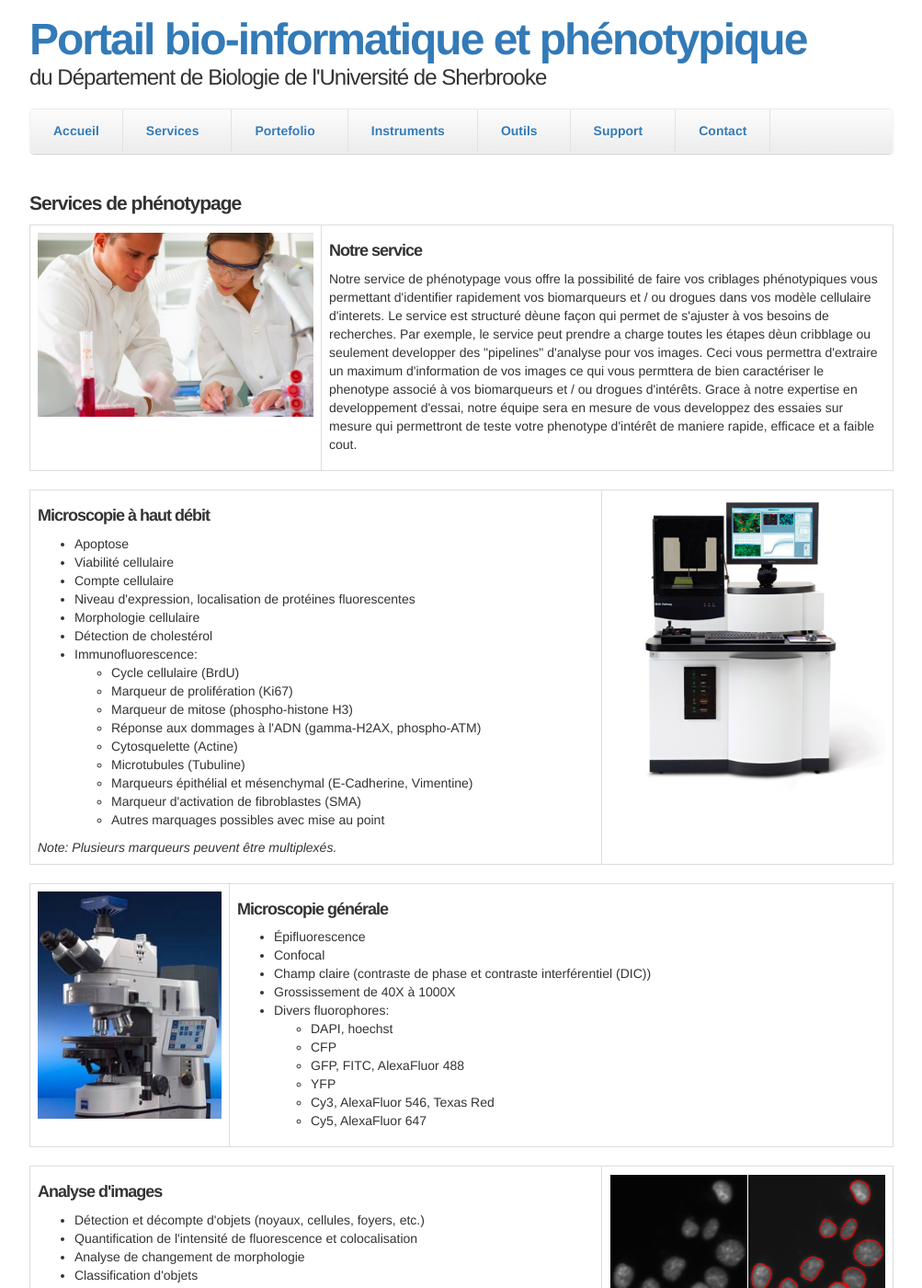
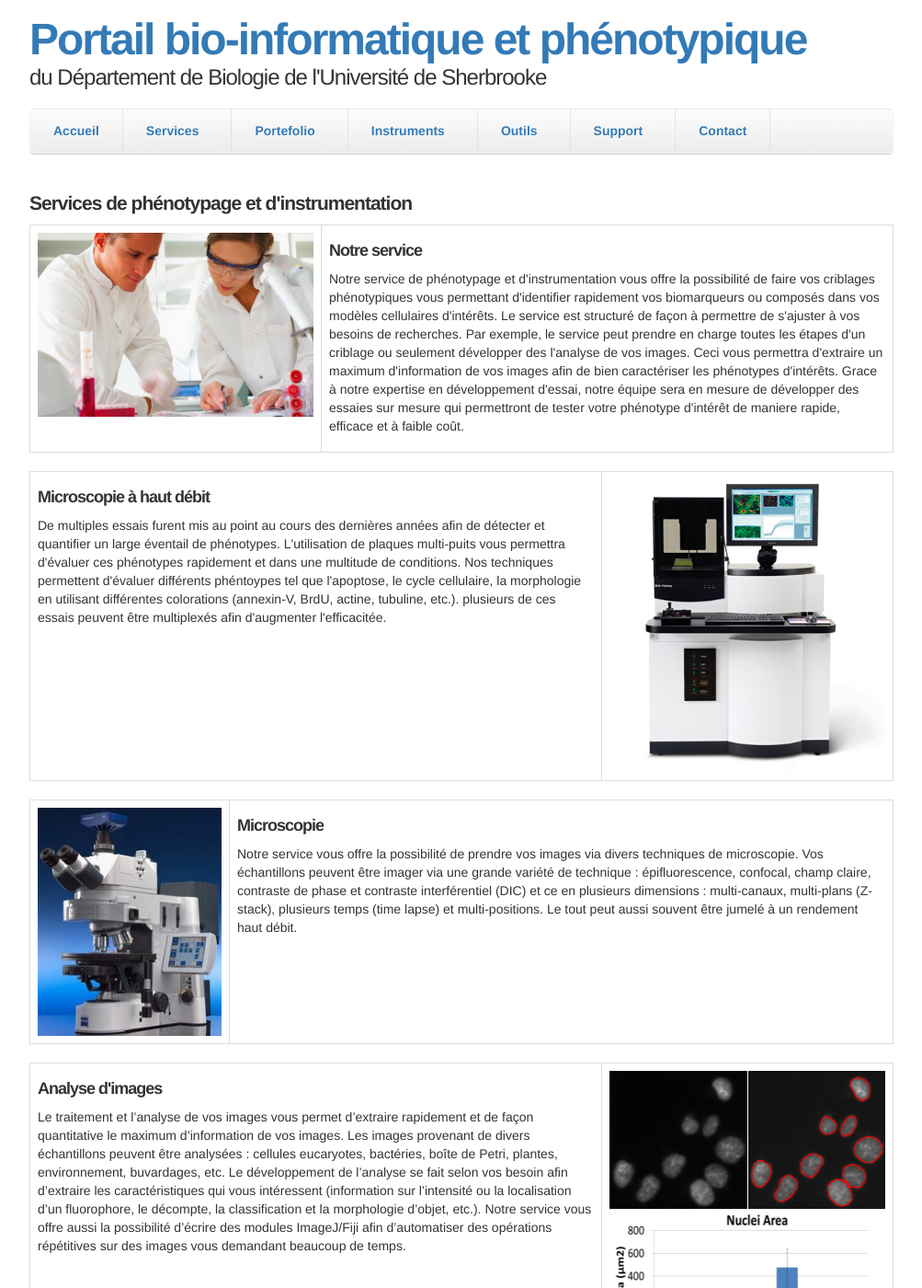
Before and after one commit to jflucier/bioinfo-portal-, a Jekyll site: the page built from portal/services/microscopie.md, in a window 1280 px wide and 1400 px high. Shown: the whole window at 92% size, without its empty margins (48-1051 px from the left). Built offline with Jekyll 4.4.1, drawn with Linux system fonts in a browser that asks for light colours; nearby versions of some CDN libraries; Markdown is read by kramdown in place of the engine named in the settings; some of the changed text lies outside the part shown.

Commit message:
Corrections et service de phéno

```diff
--- a/portal/services/microscopie.md
+++ b/portal/services/microscopie.md
@@ -2,7 +2,7 @@
 layout: default
 ---
 
-<h2>Services de phénotypage</h2>
+<h2>Services de phénotypage et d'instrumentation</h2>
 
 
 <table >
@@ -12,13 +12,12 @@ layout: default
 <td >
 <h4><b>Notre service</b></h4>
 <p>
-Notre service de phénotypage vous offre la possibilité de faire vos criblages phénotypiques vous permettant d'identifier rapidement
-vos biomarqueurs et / ou drogues dans vos modèle cellulaire d'interets. Le service est structuré dèune façon qui permet de s'ajuster
-à vos besoins de recherches. Par exemple, le service peut prendre a charge toutes les étapes dèun cribblage ou seulement developper
-des "pipelines" d'analyse pour vos images. Ceci vous permettra d'extraire un maximum d'information de vos images ce qui vous permttera
-de bien caractériser le phenotype associé à vos biomarqueurs et / ou drogues d'intérêts. Grace à notre expertise en developpement d'essai,
-notre équipe sera en mesure de vous developpez des essaies sur mesure qui permettront de teste votre phenotype d'intérêt de maniere rapide,
-efficace et a faible cout.
+Notre service de phénotypage et d'instrumentation vous offre la possibilité de faire vos criblages phénotypiques vous permettant d'identifier rapidement
+vos biomarqueurs ou composés dans vos modèles cellulaires d'intérêts. Le service est structuré de façon à permettre de s'ajuster
+à vos besoins de recherches. Par exemple, le service peut prendre en charge toutes les étapes d'un criblage ou seulement développer
+des l'analyse de vos images. Ceci vous permettra d'extraire un maximum d'information de vos images afin
+de bien caractériser les phénotypes d'intérêts. Grace à notre expertise en développement d'essai, notre équipe sera en mesure de développer des essaies sur mesure qui permettront de tester votre phénotype d'intérêt de maniere rapide,
+efficace et à faible coût.
 </p>
 </td>
 </tr>
@@ -32,30 +31,8 @@ efficace et a faible cout.
 <td >
 <h4><b>Microscopie à haut débit</b></h4>
 <p>
-    <ul>
-      <li>Apoptose</li>
-      <li>Viabilité cellulaire</li>
-      <li>Compte cellulaire</li>
-      <li>Niveau d'expression, localisation de protéines fluorescentes</li>
-      <li>Morphologie cellulaire</li>
-      <li>Détection de cholestérol</li>
-      <li>Immunofluorescence:
-        <ul>
-            <li>Cycle cellulaire (BrdU)</li>
-            <li>Marqueur de prolifération (Ki67)</li>
-            <li>Marqueur de mitose (phospho-histone H3)</li>
-            <li>Réponse aux dommages à l'ADN (gamma-H2AX, phospho-ATM)</li>
-            <li>Cytosquelette (Actine)</li>
-            <li>Microtubules (Tubuline)</li>
-            <li>Marqueurs épithélial et mésenchymal (E-Cadherine, Vimentine)</li>
-            <li>Marqueur d'activation de fibroblastes (SMA)</li>
-            <li>Autres marquages possibles avec mise au point</li>
-        </ul>
-      </li>
-    </ul>
+De multiples essais furent mis au point au cours des dernières années afin de détecter et quantifier un large éventail de phénotypes. L'utilisation de plaques multi-puits vous permettra d'évaluer ces phénotypes rapidement et dans une multitude de conditions. Nos techniques permettent d'évaluer différents phéntoypes tel que l'apoptose, le cycle cellulaire, la morphologie en utilisant différentes colorations (annexin-V, BrdU, actine, tubuline, etc.). plusieurs de ces essais peuvent être multiplexés afin d'augmenter l'efficacitée.
 </p>
-
-<i>Note: Plusieurs marqueurs peuvent être multiplexés.</i>
 </td>
 <td width='300px' ><img src='/images/bd_pathway_855.jpg' width='300px' /></td>
 </tr>
@@ -67,24 +44,9 @@ efficace et a faible cout.
 <tr style="background-color:#FFFFFF">
 <td width='200px' ><img src='/images/zeiss_axioimager_z1.jpg' width='200px' /></td>
 <td >
-<h4><b>Microscopie générale</b></h4>
+<h4><b>Microscopie</b></h4>
 <p>
-    <ul>
-        <li>Épifluorescence</li>
-        <li>Confocal</li>
-        <li>Champ claire (contraste de phase et contraste interférentiel (DIC))</li>
-        <li>Grossissement de 40X à 1000X</li>
-        <li>Divers fluorophores:
-            <ul>
-                <li>DAPI, hoechst</li>
-                <li>CFP</li>
-                <li>GFP, FITC, AlexaFluor 488</li>
-                <li>YFP</li>
-                <li>Cy3, AlexaFluor 546, Texas Red</li>
-                <li>Cy5, AlexaFluor 647</li>
-            </ul>
-        </li>
-    </ul>
+Notre service vous offre la possibilité de prendre vos images via divers techniques de microscopie. Vos échantillons peuvent être imager via une grande variété de technique : épifluorescence, confocal, champ claire, contraste de phase et contraste interférentiel (DIC) et ce en plusieurs dimensions : multi-canaux, multi-plans (Z-stack), plusieurs temps (time lapse) et multi-positions. Le tout peut aussi souvent être jumelé à un rendement haut débit.
 </p>
 </td>
 </tr>
@@ -97,15 +59,7 @@ efficace et a faible cout.
 <td >
 <h4><b>Analyse d'images</b></h4>
 <p>
-    <ul>
-        <li>Détection et décompte d'objets (noyaux, cellules, foyers, etc.)</li>
-        <li>Quantification de l'intensité de fluorescence et colocalisation</li>
-        <li>Analyse de changement de morphologie</li>
-        <li>Classification d'objets </li>
-        <li>Détection de colonnies (bactéries, levures) en pétri</li>
-        <li>Analyse d'images de divers types d'échantillons (plantes, environnements, western blots, etc)</li>
-        <li>Écriture de scriptes (plugins) ImageJ / Fiji pour automatisation de transformation ou d'analyse d'images</li>
-    </ul>
+Le traitement et l’analyse de vos images vous permet d’extraire rapidement et de façon quantitative le maximum d’information de vos images. Les images provenant de divers échantillons peuvent être analysées : cellules eucaryotes, bactéries, boîte de Petri, plantes, environnement, buvardages, etc. Le développement de l’analyse se fait selon vos besoin afin d’extraire les caractéristiques qui vous intéressent (information sur l’intensité ou la localisation d’un fluorophore, le décompte, la classification et la morphologie d’objet, etc.). Notre service vous offre aussi la possibilité d’écrire des modules ImageJ/Fiji afin d’automatiser des opérations répétitives sur des images vous demandant beaucoup de temps.
 </p>
 </td>
 <td width='300px' >
@@ -120,17 +74,17 @@ efficace et a faible cout.
 <tr style="background-color:#FFFFFF">
 <td >
 <p>
-<h4><b>En bref, voici le détail de notre expertise:</b> (Vas y mon Dan!!!!)</h4>
+<h4><b>En bref, voici le détail de notre expertise:</b></h4>
 <ul>
-<li>Analyse de vos besoins et estimation de coût.</li>
-<li>Analyse de données de séquençage à haut débit (DNA-seq, RNA-seq, Chip-seq, etc.).</li>
-<li>Analyse bio-statistiques diverses.</li>
-<li>Analyse de d'images de microscopie provenant d'un criblage afin de caractériser divers phénotypes.</li>
+<li>Analyse de vos besoins et estimation de coûts.</li>
+<li>Criblage phénotypique à haut débit.</li>
+<li>Microscopie en épifluorescence, confocal, champ claire, contraste de phase et contraste interférentiel.</li>
+<li>Analyse d'images et écriture de modules ImageJ/Fiji.</li>
 </ul>
 </p>
 <p>
-Pour le détails de nos réalisations, svp consulter notre <a href='/portefolio/portefolio.html'>portefolio</a>. Pour plus de détails sur notre expertise ou pour nous
-soumettre un projet, contactez <a href='mailto:jean-francois.lucier@usherbrooke.ca'>jean-francois[at]usherbrooke.ca
+Pour plus de détails sur notre expertise ou pour nous
+soumettre un projet, contactez <a href='mailto:daniel.garneau@usherbrooke.ca'>Daniel.Garneau[at]usherbrooke.ca
 </p>
 </td>
 </tr>
```
Also changed, not shown: portal/services/bioinformatique.md (+13 -13 lines), portal/services/services.md (+4 -6 lines), portal/images/montage_cell_seg.png.
